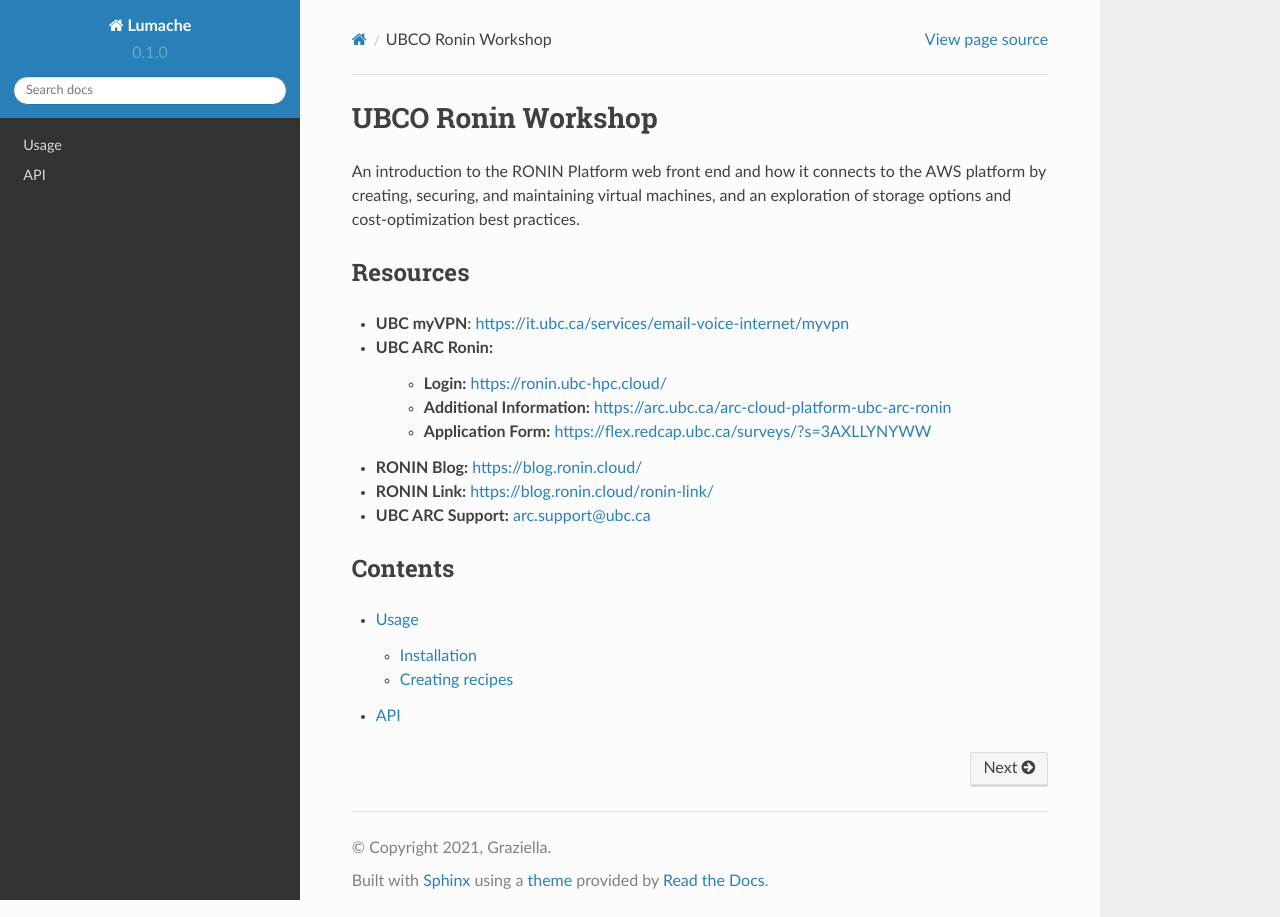
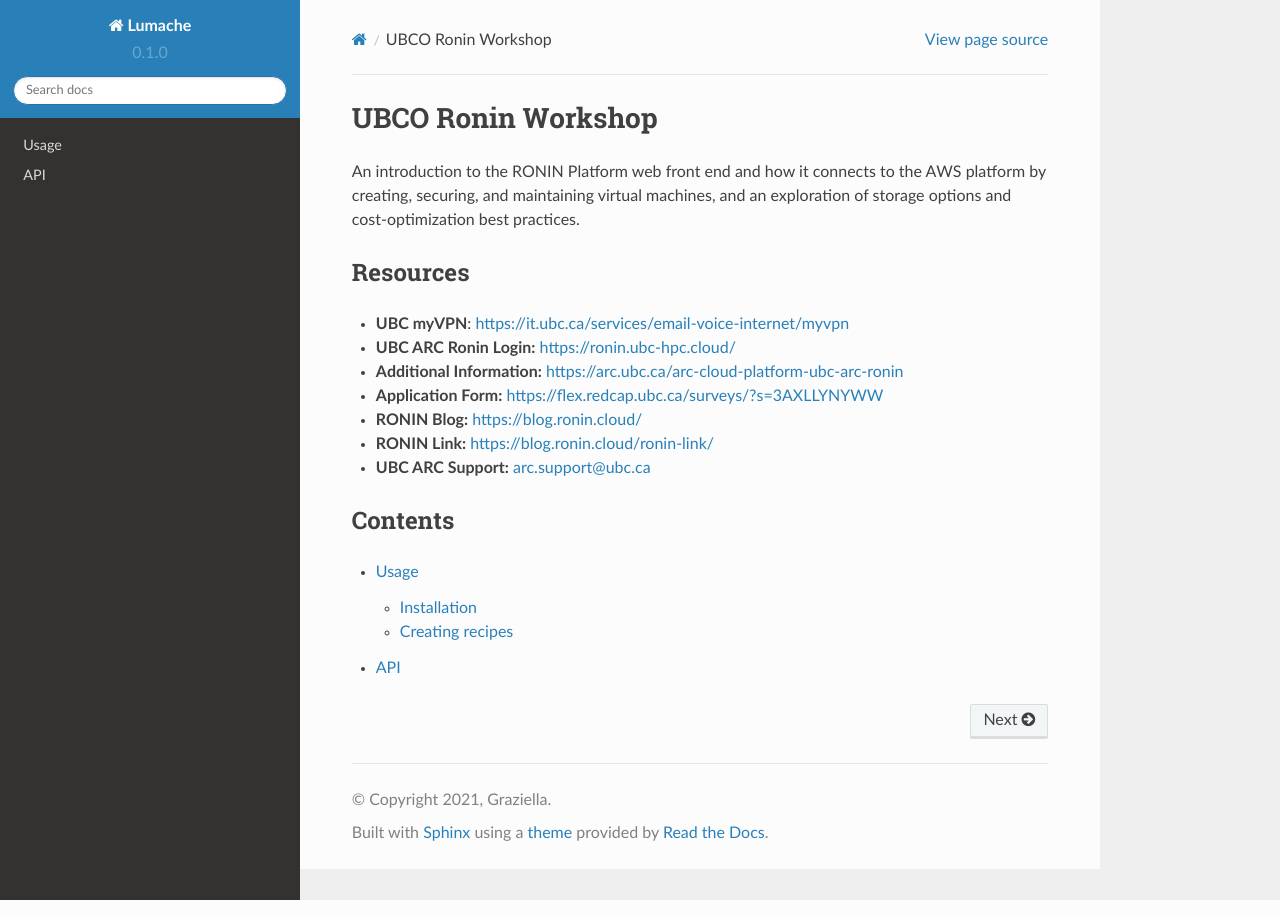
Before and after one commit to mwytang/ronin-workshop, a Sphinx documentation site: the page built from docs/source/index.rst, in a window 1280 px wide. Built offline with Sphinx 7.4.7 and the Read the Docs theme 2.0.0, drawn with Linux system fonts in a browser that asks for light colours.

```diff
--- a/docs/source/index.rst
+++ b/docs/source/index.rst
@@ -6,10 +6,9 @@ An introduction to the RONIN Platform web front end and how it connects to the A
 Resources
 ---------
 * **UBC myVPN**: https://it.ubc.ca/services/email-voice-internet/myvpn
-* **UBC ARC Ronin:**
-   * **Login:** https://ronin.ubc-hpc.cloud/
-   * **Additional Information:** https://arc.ubc.ca/arc-cloud-platform-ubc-arc-ronin
-   * **Application Form:** https://flex.redcap.ubc.ca/surveys/?s=3AXLLYNYWW
+* **UBC ARC Ronin Login:** https://ronin.ubc-hpc.cloud/
+* **Additional Information:** https://arc.ubc.ca/arc-cloud-platform-ubc-arc-ronin
+* **Application Form:** https://flex.redcap.ubc.ca/surveys/?s=3AXLLYNYWW
 * **RONIN Blog:** https://blog.ronin.cloud/
 * **RONIN Link:** https://blog.ronin.cloud/ronin-link/
 * **UBC ARC Support:** arc.support@ubc.ca
```
